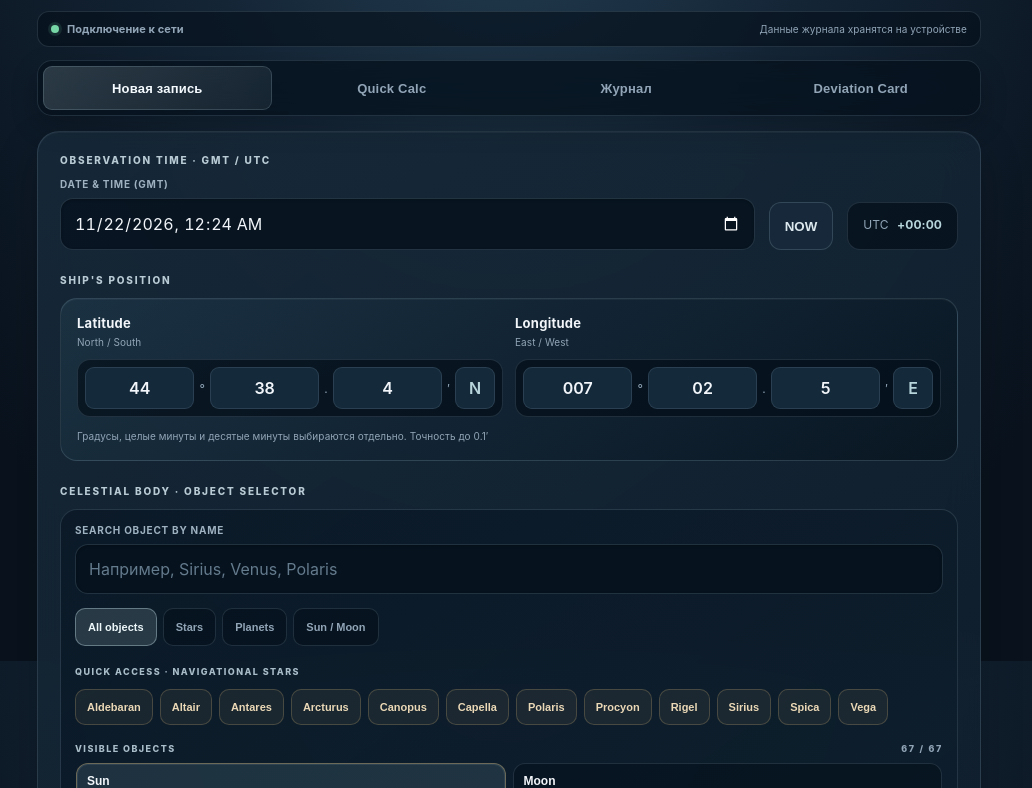
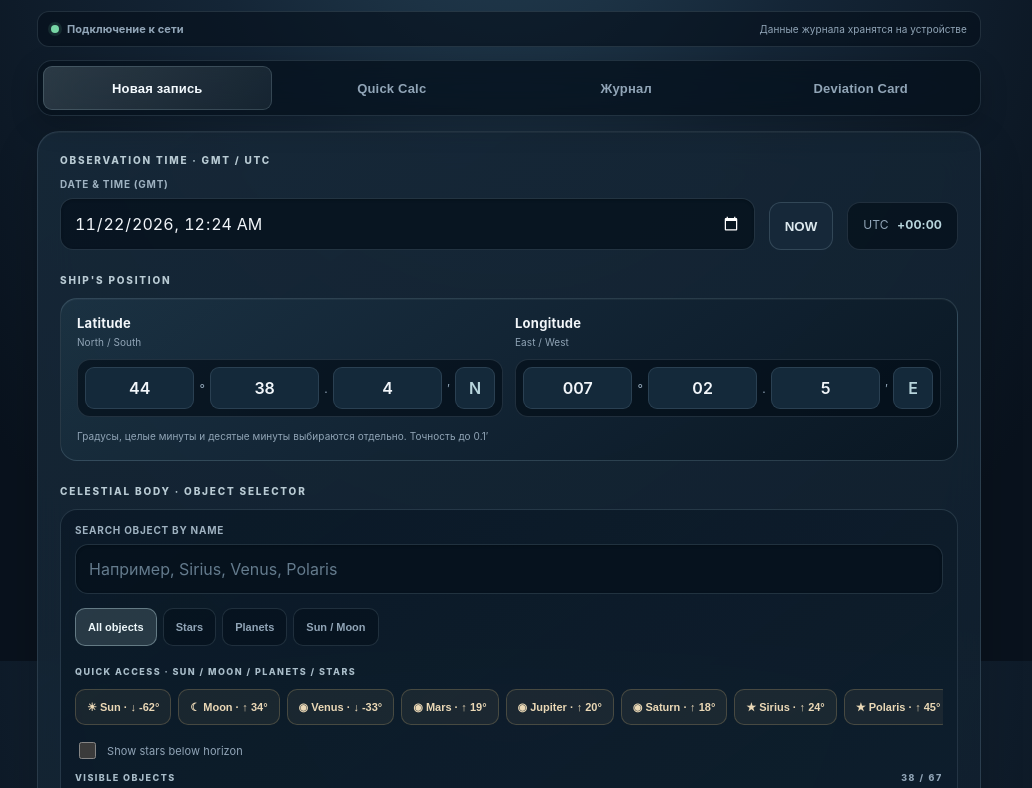
Before and after one commit to kiryakovdk/salary-tracker, a plain HTML site: page compass-correction/index.html in a window 1280 px wide. Shown: the part 139-927 px from the top of the page, without its empty margins (131-1163 px from the left). Drawn offline with Linux system fonts and the light colour scheme.

Commit message:
Add horizon filter and celestial quick access

```diff
--- a/compass-correction/index.html
+++ b/compass-correction/index.html
@@ -133,7 +133,7 @@ button{min-height:44px;-webkit-tap-highlight-color:transparent}
 .category-tabs button{flex:0 0 auto;min-height:38px;padding:8px 12px;border:1px solid var(--line);border-radius:10px;background:rgba(5,16,27,.55);color:var(--muted);font-size:11px;font-weight:750}
 .category-tabs button.active{background:rgba(184,213,220,.17);border-color:rgba(184,213,220,.42);color:#edf7fa}
 .quick-label,.catalog-heading{font-size:9px;font-weight:850;letter-spacing:.16em;color:#a9bdc9;margin:10px 0}
-.quick-stars{display:flex;gap:7px;overflow-x:auto;padding:2px 0 10px;scrollbar-width:thin}
+.quick-stars{display:flex;gap:7px;overflow-x:auto;padding:2px 0 10px;scrollbar-width:thin}.catalog-toggle{display:flex;align-items:center;gap:8px;margin:4px 0 10px;color:var(--muted);font-size:11px}.catalog-toggle input{accent-color:#b8d5dc;width:17px;height:17px}
 .quick-stars button{flex:0 0 auto;min-height:36px;padding:8px 11px;border:1px solid rgba(215,183,122,.24);border-radius:10px;background:rgba(215,183,122,.07);color:#ead8b6;font-size:11px;font-weight:750}
 .catalog-heading{display:flex;justify-content:space-between;align-items:center;margin:8px 0}
 .catalog-heading span:last-child{color:var(--muted);font-variant-numeric:tabular-nums}
@@ -169,9 +169,10 @@ button{min-height:44px;-webkit-tap-highlight-color:transparent}
  <div class="category-tabs" id="bodyCategories">
   <button type="button" class="active" data-category="all">All objects</button><button type="button" data-category="star">Stars</button><button type="button" data-category="planet">Planets</button><button type="button" data-category="luminary">Sun / Moon</button>
  </div>
- <div class="quick-label">QUICK ACCESS · NAVIGATIONAL STARS</div>
+ <div class="quick-label">QUICK ACCESS · SUN / MOON / PLANETS / STARS</div>
  <div class="quick-stars" id="quickStars"></div>
- <div class="catalog-heading"><span id="catalogTitle">OBJECT CATALOG</span><span id="catalogCount">—</span></div>
+ <label class="catalog-toggle"><input id="showBelowHorizonStars" type="checkbox"> <span>Show stars below horizon</span></label>
+ <div class="catalog-heading"><span id="catalogTitle">VISIBLE OBJECTS</span><span id="catalogCount">—</span></div>
  <div class="celestial-list" id="celestialList"><div class="catalog-empty">Введи дату и координаты, чтобы рассчитать видимость</div></div>
  <div class="catalog-note">Показан каталог небесных тел. Отрицательная высота означает, что объект находится ниже геометрического горизонта. Высота и азимут рассчитываются для введённых GMT и координат судна.</div>
 </div>
@@ -254,7 +255,7 @@ button{min-height:44px;-webkit-tap-highlight-color:transparent}
 <p class="note">Reference values: N −0.1°, NE +0.6°, E −0.9°, SE −1.9°, S −0.9°, SW +0.1°, W +0.1°, NW −1.0°. Interpolation is circular across 315°–000°.</p>
 </div></section>
 <section id="history" class="hidden"><div class="card"><div style="display:flex;justify-content:space-between;align-items:center;gap:8px;margin-bottom:12px"><h2 style="margin:0">Saved observations</h2><button class="secondary" id="export">Export CSV</button></div><div class="backup-actions"><button class="secondary" id="backupExport">Сохранить резервную копию</button><button class="secondary" id="backupImport">Восстановить из файла</button><input id="backupFile" type="file" accept=".json,application/json"></div><p class="note">Резервная копия содержит сохранённые наблюдения. Храни файл отдельно от телефона.</p><div class="tablewrap"><table><thead><tr><th>GMT</th><th>Position</th><th>Body</th><th>TA</th><th>Gyro Brg</th><th>Gyro Err</th><th>Gyro Head</th><th>Compass Head</th><th>True Head</th><th>Compass Err</th><th>Var</th><th>Dev</th><th>Alt</th><th>Remarks</th><th>Initials</th></tr></thead><tbody id="rows"><tr><td colspan="15" class="empty">Пока нет записей</td></tr></tbody></table></div><button class="secondary" id="clear" style="width:100%;margin-top:13px">Clear log</button></div></section>
-<footer>East (+), West (−). Все угловые разности нормализуются к ±180°.<br>Не использовать как единственный источник для навигационных решений. Сверяйте с Nautical Almanac / approved bridge procedures.<div class="app-version">COMPASS ERROR LOG <b>v1.11.0</b><span>BUILD 2026-11-22 · DEVIATION CARD</span></div></footer>
+<footer>East (+), West (−). Все угловые разности нормализуются к ±180°.<br>Не использовать как единственный источник для навигационных решений. Сверяйте с Nautical Almanac / approved bridge procedures.<div class="app-version">COMPASS ERROR LOG <b>v1.12.0</b><span>BUILD 2026-11-22 · HORIZON FILTER</span></div></footer>
 </main>
 <script>
 const $=id=>document.getElementById(id), norm=x=>((x%360)+360)%360, diff=(a,b)=>{let d=norm(a-b);return d>180?d-360:d}, f=x=>Number.isFinite(x)?norm(x).toFixed(1)+'°':'—', signed=x=>Number.isFinite(x)?(x>=0?'+':'−')+Math.abs(x).toFixed(1)+'° '+(x>=0?'E':'W'):'—';
@@ -292,6 +293,7 @@ function visibleObjects(){
 }
 let activeBodyCategory='all';
 const QUICK_STAR_NAMES=['Sirius','Canopus','Vega','Arcturus','Polaris','Aldebaran','Capella','Rigel','Spica','Altair','Antares','Procyon'];
+const QUICK_BODY_NAMES=['Sun','Moon','Venus','Mars','Jupiter','Saturn'];
 function selectedBodyKey(){const t=$('bodyType').value;return t==='star'?'star:'+$('starName').value:t==='planet'?'planet:'+ $('planet').value:t}
 function chooseCelestialObject(item){
  $('bodyType').value=item.type;
@@ -312,9 +314,11 @@ function renderCelestialCatalogItems(catalog){
   return;
  }
  const query=$('bodySearch').value.trim().toLowerCase();
+ const showBelowStars=$('showBelowHorizonStars').checked;
  const filtered=catalog.filter(item=>{
   const category=activeBodyCategory==='all'||(activeBodyCategory==='star'&&item.type==='star')||(activeBodyCategory==='planet'&&item.type==='planet')||(activeBodyCategory==='luminary'&&(item.type==='Sun'||item.type==='Moon'));
-  return category&&item.name.toLowerCase().includes(query);
+  const horizonFilter=item.type!=='star'||item.altitude>=0||showBelowStars;
+  return category&&horizonFilter&&item.name.toLowerCase().includes(query);
  });
  const key=selectedBodyKey();
  $('catalogTitle').textContent=activeBodyCategory==='all'?'VISIBLE OBJECTS':activeBodyCategory==='star'?'VISIBLE STARS':activeBodyCategory==='planet'?'VISIBLE PLANETS':'SUN / MOON';
@@ -324,8 +328,10 @@ function renderCelestialCatalogItems(catalog){
   const below=item.altitude<0,low=item.altitude>=0&&item.altitude<5;
   return '<button type="button" class="celestial-option'+(itemKey===key?' selected':'')+((below||low)?' low-alt':'')+'" data-object-type="'+item.type+'" data-object-name="'+esc(item.name)+'" data-object-index="'+(item.index??'')+'"><b>'+esc(item.name)+'</b><small>Alt '+(item.altitude>=0?'+':'')+item.altitude.toFixed(1)+'° · Az '+f(item.azimuth)+'°'+(below?' · <span class="low-tag">BELOW HORIZON</span>':low?' · <span class="low-tag">LOW ALT</span>':'')+'</small></button>';
  }).join(''):'<div class="catalog-empty">Нет объектов по этому запросу</div>';
- const favorites=catalog.filter(item=>item.type==='star'&&QUICK_STAR_NAMES.includes(item.name));
- quick.innerHTML=favorites.map(item=>'<button type="button" data-object-type="star" data-object-name="'+esc(item.name)+'" data-object-index="'+item.index+'">'+esc(item.name)+'</button>').join('');
+ const favorites=catalog.filter(item=>(item.type==='star'&&QUICK_STAR_NAMES.includes(item.name)&&item.altitude>=0)||QUICK_BODY_NAMES.includes(item.name));
+ const order={Sun:0,Moon:1,Venus:2,Mars:3,Jupiter:4,Saturn:5};
+ favorites.sort((a,b)=>{const ai=order[a.name]??(10+QUICK_STAR_NAMES.indexOf(a.name)),bi=order[b.name]??(10+QUICK_STAR_NAMES.indexOf(b.name));return ai-bi});
+ quick.innerHTML=favorites.map(item=>{const idx=item.type==='star'?item.index:'' ;return '<button type="button" data-object-type="'+item.type+'" data-object-name="'+esc(item.name)+'" data-object-index="'+idx+'">'+(item.type==='Sun'?'☀ ':item.type==='Moon'?'☾ ':item.type==='planet'?'◉ ':'★ ')+esc(item.name)+' · '+(item.altitude>=0?'↑ ':'↓ ')+item.altitude.toFixed(0)+'°</button>'}).join('');
 }
 function renderCelestialCatalog(){
  const catalog=visibleObjects();
@@ -338,6 +344,7 @@ $('bodyCategories').addEventListener('click',event=>{
  renderCelestialCatalog();
 });
 $('bodySearch').addEventListener('input',renderCelestialCatalog);
+$('showBelowHorizonStars').addEventListener('change',renderCelestialCatalog);
 document.addEventListener('click',event=>{
  const button=event.target.closest('button[data-object-type]');if(!button)return;
  const item={type:button.dataset.objectType,name:button.dataset.objectName,index:button.dataset.objectIndex===''?null:Number(button.dataset.objectIndex)};
```
